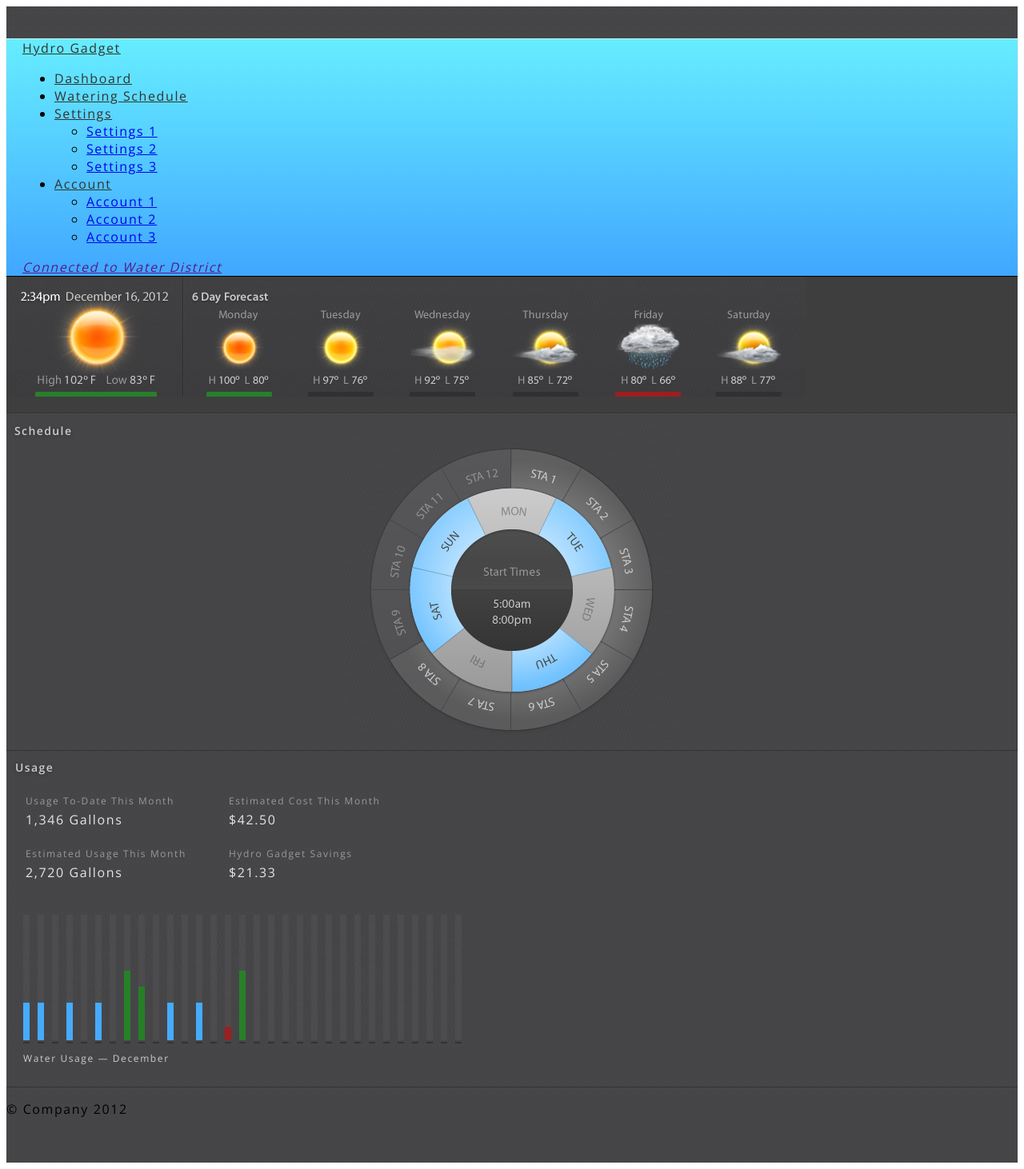
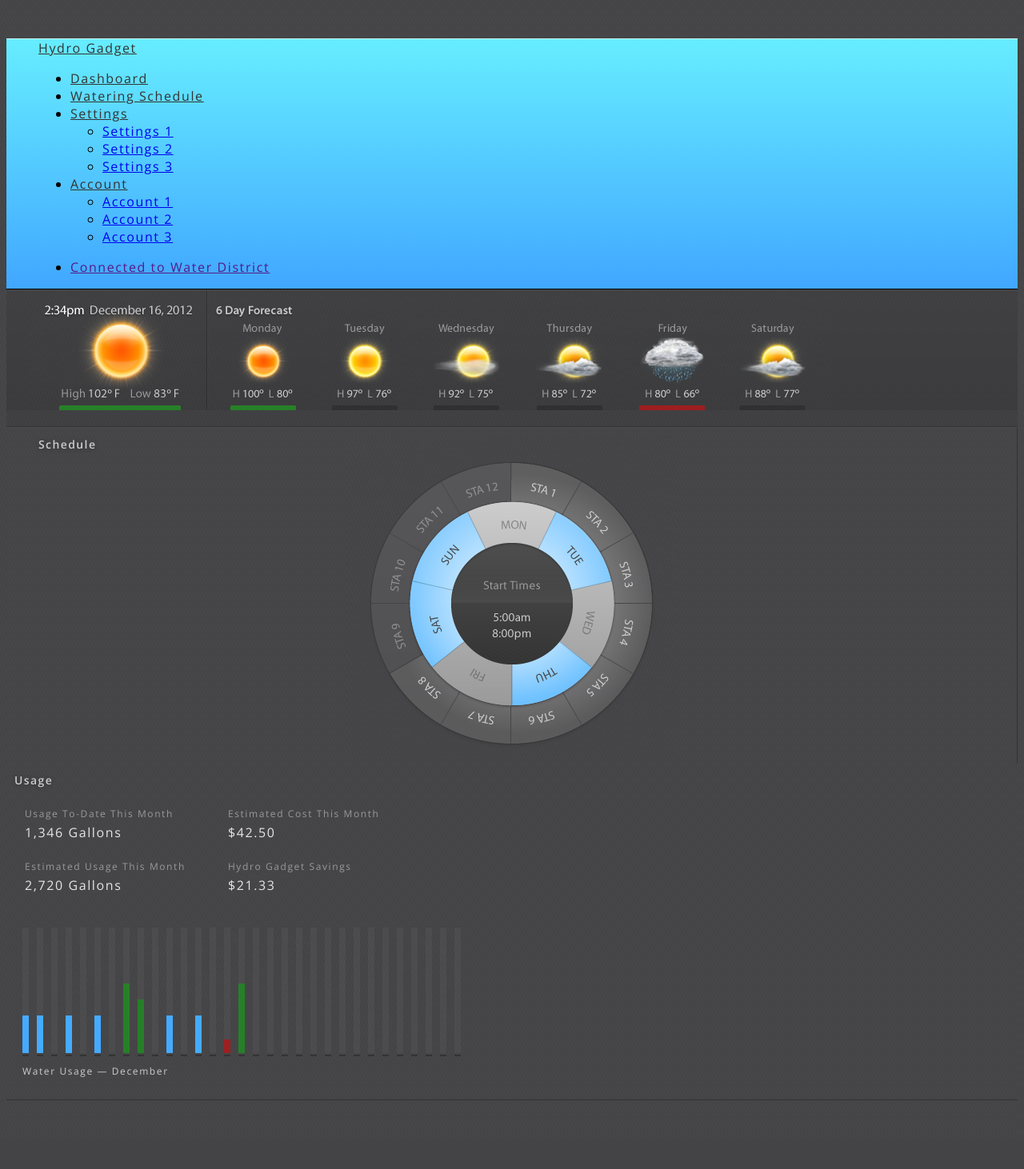
Before and after one commit to hydrogadget/WebClient, a Flask app: page / in a window 1280 px wide. Shown: the whole page at 80% size. After the commit the page ends 1376 px from the top, so only its background shows below. Run offline with Flask 2, Linux system fonts and the light colour scheme.

Commit message:
Tweaks to home page layout and styles

```diff
--- a/static/css/custom.css
+++ b/static/css/custom.css
@@ -1,8 +1,8 @@
 body {font-family: 'Open Sans', sans-serif; font-weight: 400; letter-spacing: 0.1em;}
 .navbar .navbar-inner {
 	min-height:40px;
-	padding-left: 20px;
-	padding-right: 20px;
+	padding-left: 40px;
+	padding-right: 40px;
 	background-color: #41A7FF;
 	background-image: -moz-linear-gradient(top, #66EDFF, #41A7FF);
 	background-image: -webkit-gradient(linear, 0 0, 0 100%, from(#66EDFF), to(#41A7FF));
@@ -23,17 +23,21 @@ body {font-family: 'Open Sans', sans-serif; font-weight: 400; letter-spacing: 0.
 	box-shadow: 0 1px 1px rgba(0, 0, 0, 0.35);
 	*zoom:1;
 }
+
 h2 {font-size: 14px; font-weight: 600; color: #CCC; text-shadow:0 1px 4px #333; letter-spacing: 0.1em; line-height: 1.5em; margin-top: 0px;}
 .navbar .nav > li > a {background: transparent; border: none; box-shadow: none; color: #333; text-shadow: none; font-weight: normal;}
 .navbar .nav > li.active > a {background: transparent; border: none; box-shadow: none; color: #333; text-shadow: none; font-weight: normal;}
 .navbar .nav > li > a:focus, .navbar .nav > li > a:hover {background: transparent; border: none; box-shadow: none; color: #000; text-shadow: none; font-weight: normal; text-decoration:none;}
 .navbar .nav > li.active > a:focus, .navbar .nav > li.active > a:hover {background: transparent; border: none; box-shadow: none; color: #000; text-shadow: none; font-weight: normal; text-decoration:none;}
 
+body {background: #48484A url(../img/background-main.png) repeat left top;}
+.row, .row-fluid {border-bottom: 1px solid #323234; border-top: 1px solid #4B4B4C;}
+.forecast-row {padding: 0px 30px; background: #3E3E3F url(../img/background-forecast.png) repeat left top;}
 .navbar a.brand {background: transparent; border: none; box-shadow: none; color: #333; text-shadow: none;}
-.container, .container-fluid {padding: 40px 0; margin: 0; background: #48484A url(../img/background-main.png) repeat left top;}
-.forecast {padding: 10px; height: 150px; border-bottom: 1px solid #323234; background: #3E3E3F url(../img/forecast-stub.png) no-repeat left top;}
-.schedule {padding: 10px; height: 400px; border-top: 1px solid #4B4B4C; border-right: 1px solid #323234; border-bottom: 1px solid #323234; background: url(../img/schedule-stub.png) no-repeat center center;}
-.usage {padding: 10px; height: 400px; border-left: 1px solid #4B4B4C; border-bottom: 1px solid #323234;}
+.container, .container-fluid {padding: 40px 0; margin: 0px; background: #48484A url(../img/background-main.png) repeat left top;}
+.forecast {padding: 10px; margin: 0px; height: 150px; background: url(../img/forecast-stub.png) no-repeat left top;}
+.schedule {padding: 10px 40px; margin: 0px; height: 400px; border-right: 1px solid #323234; background: url(../img/schedule-stub.png) no-repeat center center;}
+.usage {padding: 10px; margin: 0px; height: 400px;}
 
 table.water-usage {border: none; padding: none; margin: 20px 10px;}
 table.water-usage tr {text-align: left;}
--- a/templates/show_dashboard.html
+++ b/templates/show_dashboard.html
@@ -61,11 +61,13 @@
 						    </ul>
 						</li>
 					</ul>
-					<a class="pull-right" href=""><i class="icon-tint">Connected to Water District</i></a>
+					<ul>
+						<li class="pull-right" class="icon-tint"><a href="">Connected to Water District</a></li>
+					</ul>
 			  </div>
 			</div>
 
-			<div class="row-fluid">
+			<div class="row-fluid forecast-row clearfix">
 				<div class="span12 forecast">
 
 				</div>
@@ -103,7 +105,7 @@
 
 
       <footer>
-        <p>&copy; Company 2012</p>
+
       </footer>
 
     </div> <!-- /container -->
```
Also changed, not shown: static/img/background-forecast.png (added).
